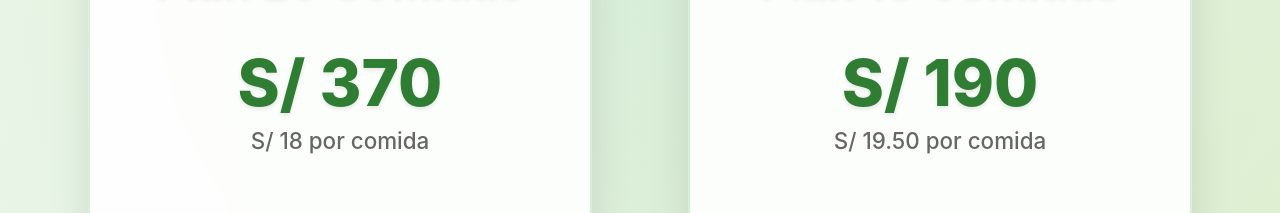
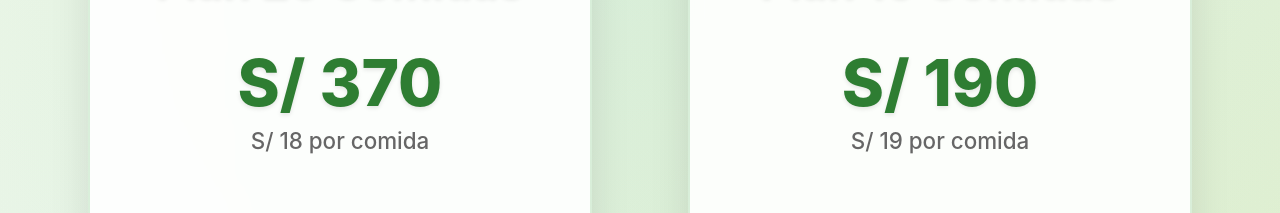
Before and after one commit to arboreo-peru/website, a Vue app: page / in a window 1280 px wide. Shown: the part 1855-2068 px from the top of the page. Built offline with nearby package versions, Linux system fonts and the light colour scheme.

Commit message:
fix(HomeView): change indivividual food price in 190 plan

```diff
--- a/src/views/HomeView.vue
+++ b/src/views/HomeView.vue
@@ -42,7 +42,7 @@ const solicitarPlan = (planType: 'plan20' | 'plan10') => {
         '10 comidas incluidas',
         'Ahorro de S/ 10',
         'Delivery gratis programado',
-        'S/ 19.50 por comida',
+        'S/ 19 por comida',
         'Ideal para probar',
       ],
     }
@@ -142,7 +142,7 @@ const cerrarPlanModal = () => {
             <h3>Plan 10 Comidas</h3>
             <div class="plan-price">
               <span class="price-amount">S/ 190</span>
-              <span class="price-per">S/ 19.50 por comida</span>
+              <span class="price-per">S/ 19 por comida</span>
             </div>
             <ul class="plan-features">
               <li>10 comidas incluidas</li>
```
